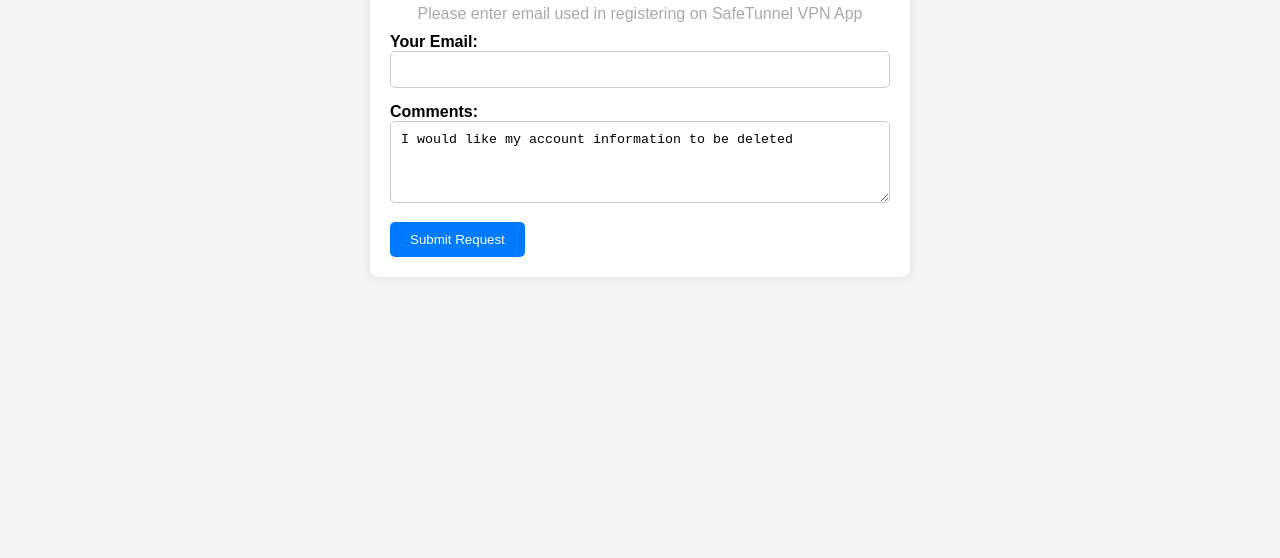
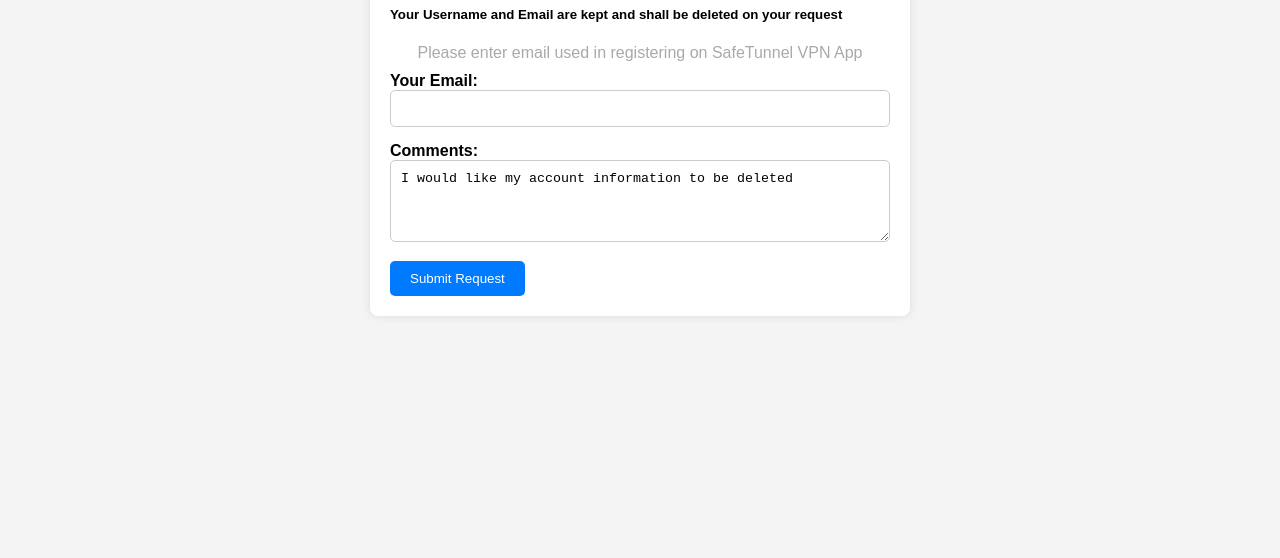
Before and after one commit to AbdulRazak-Naeate/safetunnel, a plain HTML site: page index.html in a window 1280 px wide. Shown: the part 242-800 px from the top of the page. Drawn offline with Linux system fonts and the light colour scheme.

Commit message:
Update index.html
added notice on which data to be deleted

```diff
--- a/index.html
+++ b/index.html
@@ -92,6 +92,7 @@
     </header>
     <div class="container">
         <h1>Account Deletion Request Form</h1>
+         <h5>Your Username and Email are kept and shall be deleted on your request</h5>
         <span>Please enter email used in registering on SafeTunnel VPN App</span>
         <form id="deletionForm">
             <div>
```
